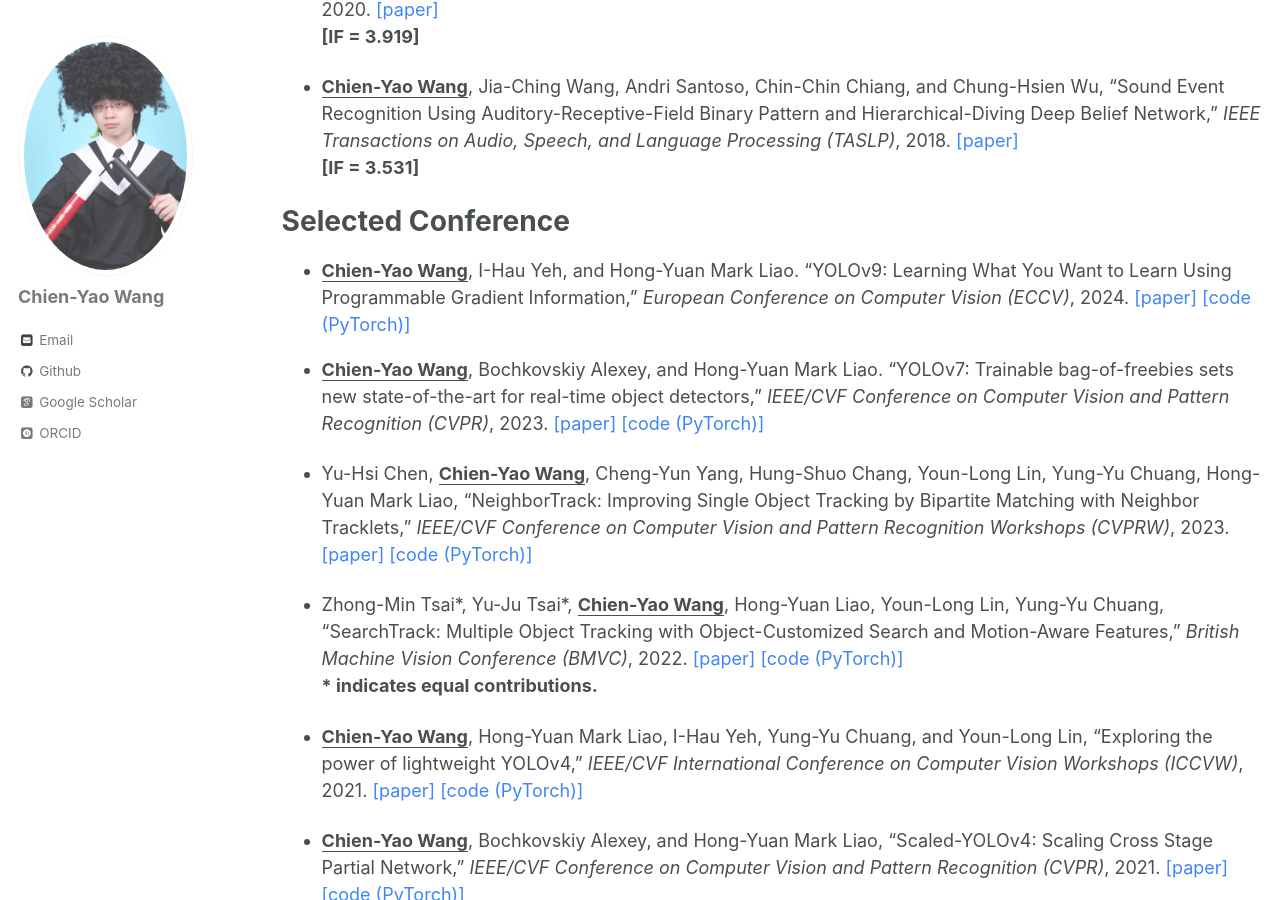
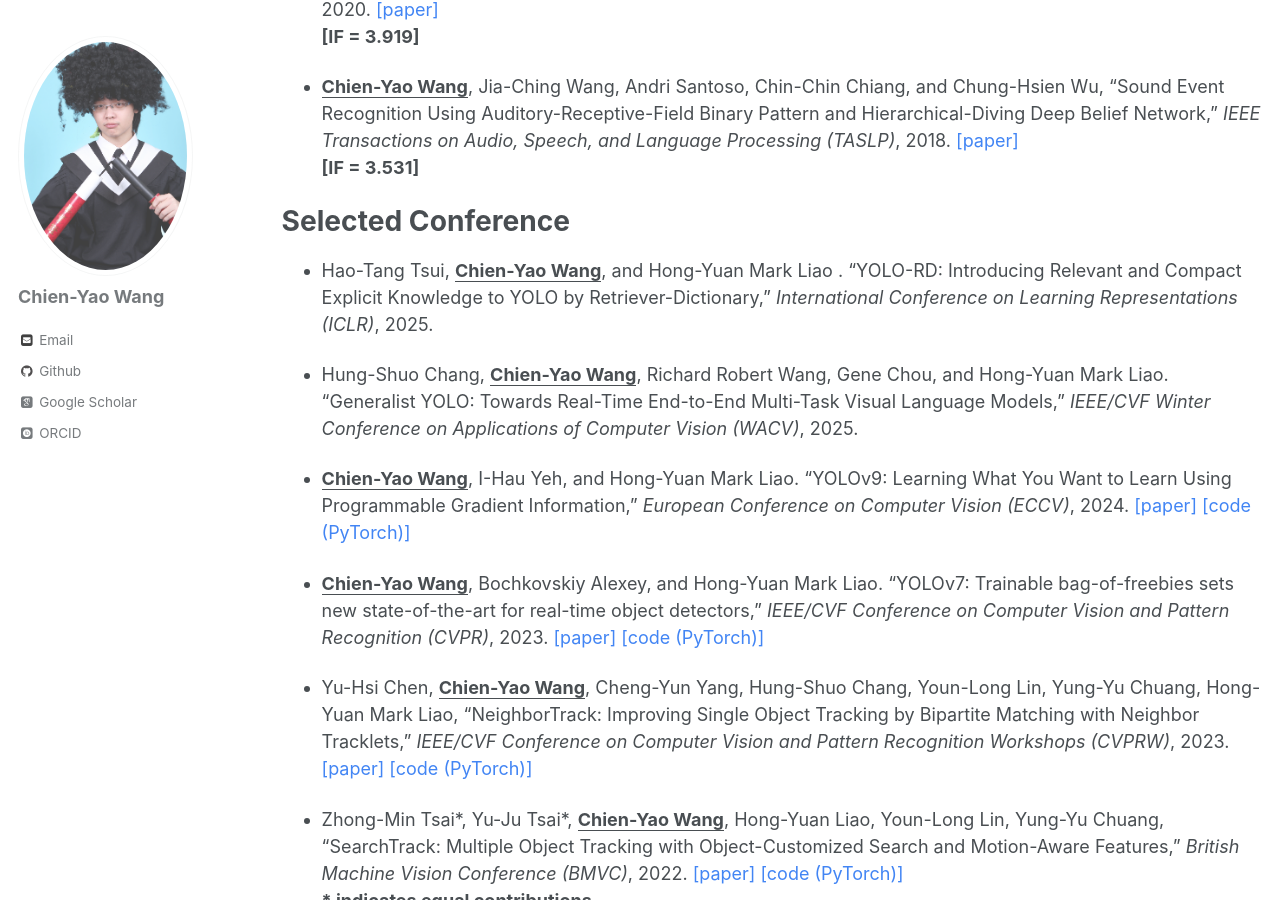
Before and after one commit to WongKinYiu/WongKinYiu.github.io, a Jekyll site: the page built from _pages/publications.md, in a window 1280 px wide and 900 px high, scrolled down 663 px. Built offline with Jekyll 4.4.1, drawn with Linux system fonts in a browser that asks for light colours; some web fonts are replaced.

Commit message:
Update publications.md

```diff
--- a/_pages/publications.md
+++ b/_pages/publications.md
@@ -37,6 +37,11 @@
 
 Selected Conference
 ======
+
+
+* Hao-Tang Tsui, <strong><U>Chien-Yao Wang</U></strong>, and Hong-Yuan Mark Liao . “YOLO-RD: Introducing Relevant and Compact Explicit Knowledge to YOLO by Retriever-Dictionary,” <I>International Conference on Learning Representations (ICLR)</I>, 2025.
+
+* Hung-Shuo Chang, <strong><U>Chien-Yao Wang</U></strong>, Richard Robert Wang, Gene Chou, and Hong-Yuan Mark Liao. “Generalist YOLO: Towards Real-Time End-to-End Multi-Task Visual Language Models,” <I>IEEE/CVF Winter Conference on Applications of Computer Vision (WACV)</I>, 2025.
 
 * <strong><U>Chien-Yao Wang</U></strong>, I-Hau Yeh, and Hong-Yuan Mark Liao. “YOLOv9: Learning What You Want to Learn Using Programmable Gradient Information,” <I>European Conference on Computer Vision (ECCV)</I>, 2024.
   <span style="color:#4285F4">[[paper]](https://arxiv.org/abs/2402.13616)</span>
```
